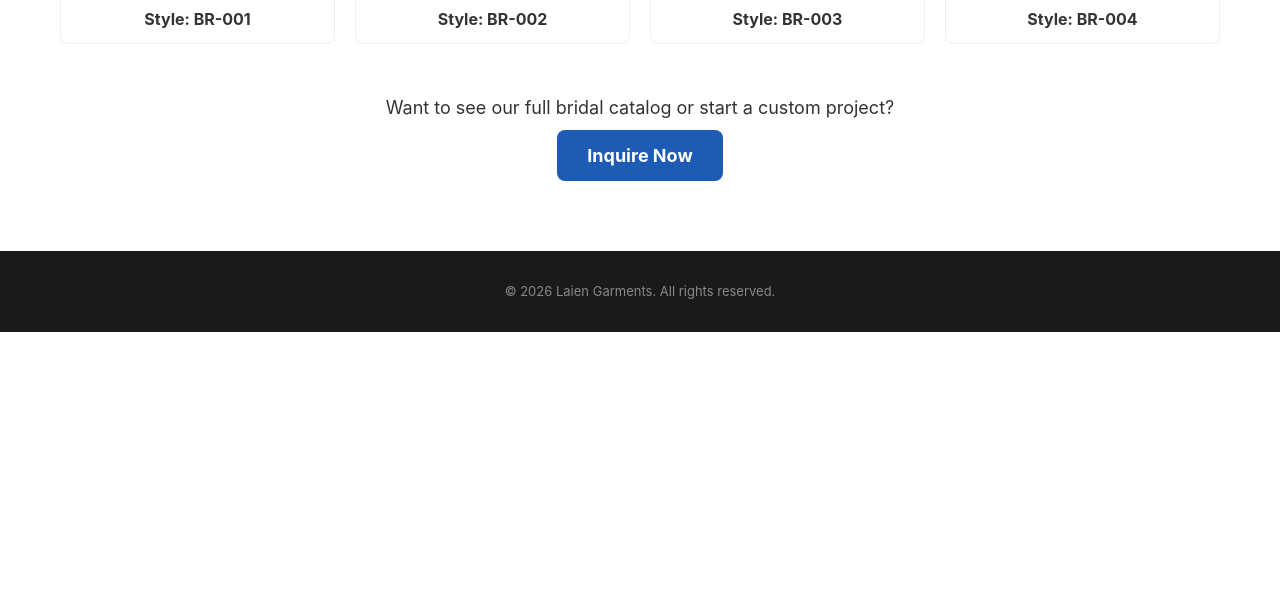
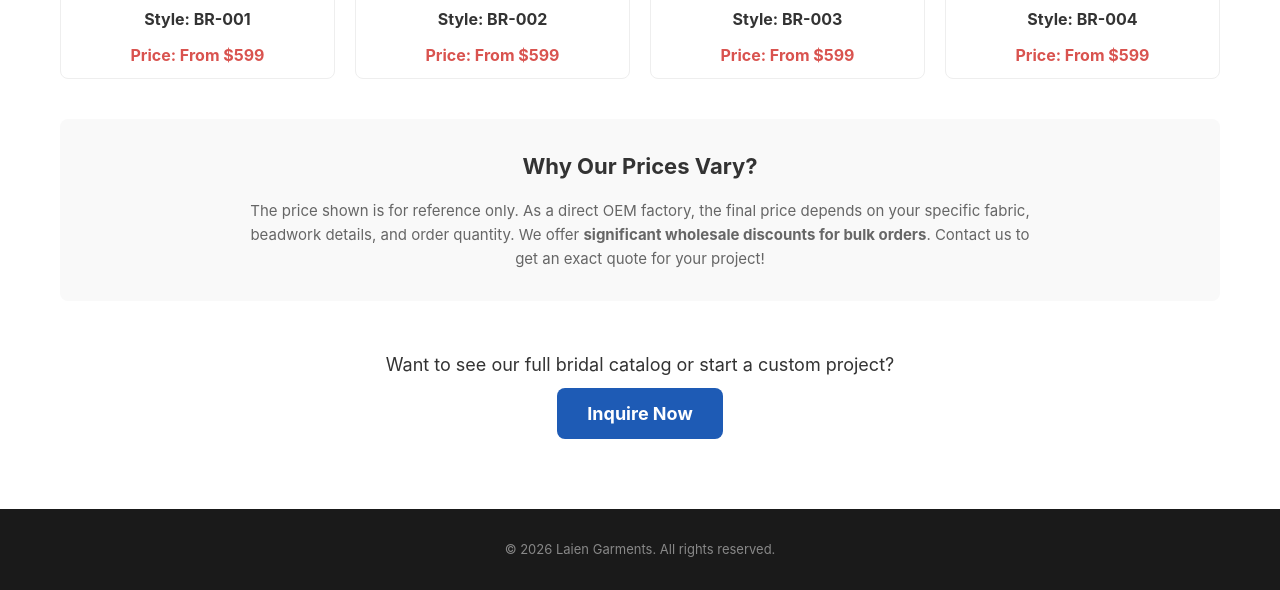
Before and after one commit to LeiEnFuZhuang/-, a plain HTML site: page bridal.html in a window 1280 px wide. Shown: the part 1001-1591 px from the top of the page. Before the commit the page ends 1333 px from the top, so only its background shows below. Drawn offline with Linux system fonts and the light colour scheme.

Commit message:
Update bridal.html

```diff
--- a/bridal.html
+++ b/bridal.html
@@ -42,6 +42,9 @@
         .product img { width: 100%; height: 350px; object-fit: cover; border-radius: 5px; }
         .product p { margin-top: 10px; font-weight: bold; font-size: 16px; }
 
+        /* 👇 新增：预设的价格样式 👇 */
+        .product-price { color: #d9534f; font-size: 18px; margin-top: 5px; font-weight: bold; }
+
         footer{background:var(--text-dark);color:#888;padding:30px 0;text-align:center;font-size:13px;}
     </style>
 </head>
@@ -74,24 +77,51 @@
         <h2 class="section-title">Our Bridal Collection</h2>
         <div class="grid">
 
+            <!-- 👇 产品1 👇 -->
             <a class="product" href="mailto:shawnlin@laingarments.com?subject=Inquiry for Bridal Style BR-001">
                 <img src="BR-001.jpg" alt="Custom lace wedding dress manufacturer">
                 <p>Style: BR-001</p>
+                <p class="product-price">Price: From $599</p>
             </a>
 
+            <!-- 👇 产品2 👇 -->
             <a class="product" href="mailto:shawnlin@laingarments.com?subject=Inquiry for Bridal Style BR-002">
                 <img src="BR-002.jpg" alt="Elegant evening gown OEM factory">
                 <p>Style: BR-002</p>
+                <p class="product-price">Price: From $599</p>
             </a>
 
+            <!-- 👇 产品3 👇 -->
             <a class="product" href="mailto:shawnlin@laingarments.com?subject=Inquiry for Bridal Style BR-003">
                 <img src="BR-003.jpg" alt="Heavy beaded bridal gown manufacturer">
                 <p>Style: BR-003</p>
+                <p class="product-price">Price: From $599</p>
             </a>
+
+            <!-- 👇 产品4 👇 -->
             <a class="product" href="mailto:shawnlin@laingarments.com?subject=Inquiry for Bridal Style BR-004">
                 <img src="BR-004.jpg" alt="Elegant garden wedding dress manufacturer">
                 <p>Style: BR-004</p>
+                <p class="product-price">Price: From $599</p>
             </a>
+
+            <!-- 👇 以后上新，直接复制下面这段模板，修改括号里的内容即可 👇 -->
+            <!--
+            <a class="product" href="mailto:shawnlin@laingarments.com?subject=Inquiry for Bridal Style 【款号】">
+                <img src="【图片名.jpg】" alt="【SEO描述】">
+                <p>Style: 【款号】</p>
+                <p class="product-price">Price: From $【价格】</p>
+            </a>
+            -->
+
+        </div>
+
+        <!-- 👇 新增：价格说明面板（防砍价神器） 👇 -->
+        <div style="background: #f9f9f9; padding: 30px; border-radius: 8px; margin-top: 40px; text-align: center;">
+            <h3 style="font-size: 22px; margin-bottom: 15px;">Why Our Prices Vary?</h3>
+            <p style="color: #666; max-width: 800px; margin: 0 auto; font-size: 15px;">
+                The price shown is for reference only. As a direct OEM factory, the final price depends on your specific fabric, beadwork details, and order quantity. We offer <strong>significant wholesale discounts for bulk orders</strong>. Contact us to get an exact quote for your project!
+            </p>
         </div>
 
         <div style="text-align: center; margin-top: 50px;">
```
